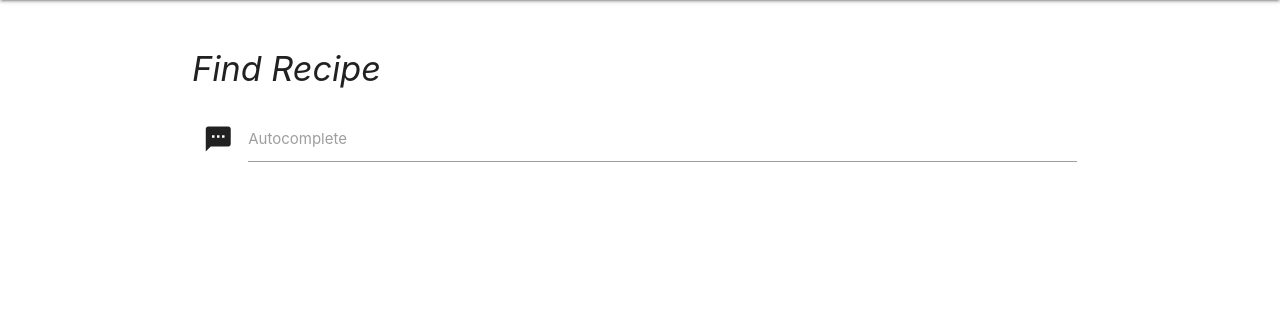
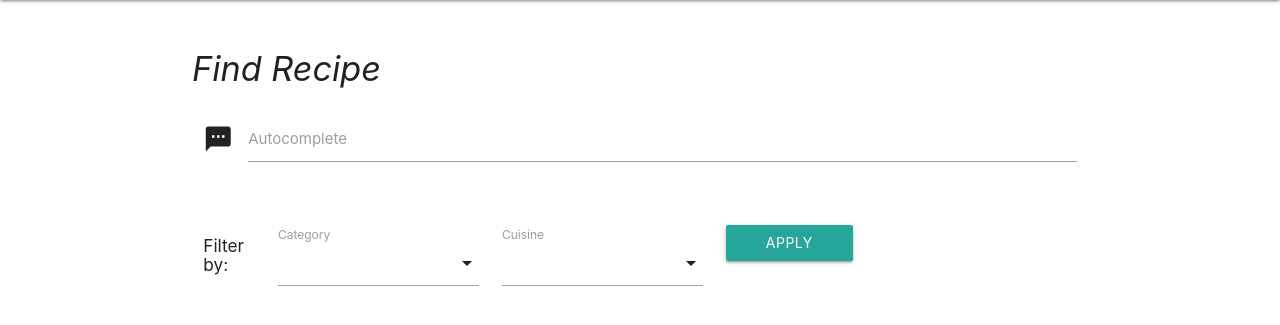
Before and after one commit to wickyakloe/Online-Cookbook, a Flask app: page / in a window 1280 px wide. Shown: the part 64-389 px from the top of the page. Run offline with Flask 2, Linux system fonts and the light colour scheme; data that the repository does not hold is empty; some libraries are stand-ins or nearby versions.

Commit message:
Add option to filter by cat/cuis on index.html

```diff
--- a/app.py
+++ b/app.py
@@ -132,8 +132,11 @@ def index():
     of all the recipes with the ability to view
     a recipe.
     """
-
-    return render_template("index.html", recipes=mongo.db.recipe.find())
+    recipes = mongo.db.recipe.find()
+    categories = mongo.db.category.find()
+    cuisines = mongo.db.cuisine.find()
+    return render_template("index.html", recipes=recipes, categories=categories,
+                           cuisines=cuisines)
 
 
 @app.route("/view_recipe/<recipe_id>")
@@ -270,6 +273,23 @@ def delete_recipe(recipe_id):
     return redirect(url_for("my_recipes"))
 
 
+@app.route("/recipe/filter", methods=["GET", "POST"])
+def filter():
+    recipes = mongo.db.recipe
+    categories = mongo.db.category.find()
+    cuisines = mongo.db.cuisine.find()
+    category = request.args.get("category")
+    cuisine = request.args.get("cuisine")
+    if "category" in request.url:
+        filter_category = recipes.find({"category": category})
+        return render_template("index.html", recipes=filter_category, categories=categories, cuisines=cuisines)
+    elif "cuisine" in request.url:
+        filter_cuisine = recipes.find({"cuisine": cuisine})
+        return render_template("index.html", recipes=filter_cuisine, categories=categories, cuisines=cuisines)
+
+    return render_template("test.html")
+
+
 if __name__ == '__main__':
     app.run(host=os.environ.get('IP'),
             port=os.environ.get('PORT'),
--- a/templates/index.html
+++ b/templates/index.html
@@ -13,6 +13,34 @@
         </div>
     </div>
 </div>
+<form action="{{url_for('filter')}}">
+    <div class="row">
+        <div class="col s1">
+            <h6>Filter by:</h6>
+        </div>
+        <div class="input-field col s3">
+            <select name="category" id="category">
+            {% for cat in categories %}
+            <option value="{{cat.name}}" {{'selected' if cat.name == 'Any'}}>{{cat.name}}</option>
+            {% endfor %}
+            </select>
+            <label>Category</label>
+        </div>
+        <div class="input-field col s3">
+            <select name="cuisine" id="cuisine">
+            {% for cuisine in cuisines %}
+            <option value="{{cuisine.name}}" {{'selected' if cuisine.name == 'Any'}}>{{cuisine.name}}</option>
+            {% endfor %}
+            </select>
+            <label>Cuisine</label>
+        </div>
+        <div class="col s2">
+        <button class="btn waves-effect waves-light" type="submit" name="action">Apply Filter
+                <i class="material-icons right">filter_list</i>
+            </button>
+        </div>
+    </div>
+</form>
 <!-- Materialize fab card -->
 <div class="row">
     {% for recipe in recipes %}
```
